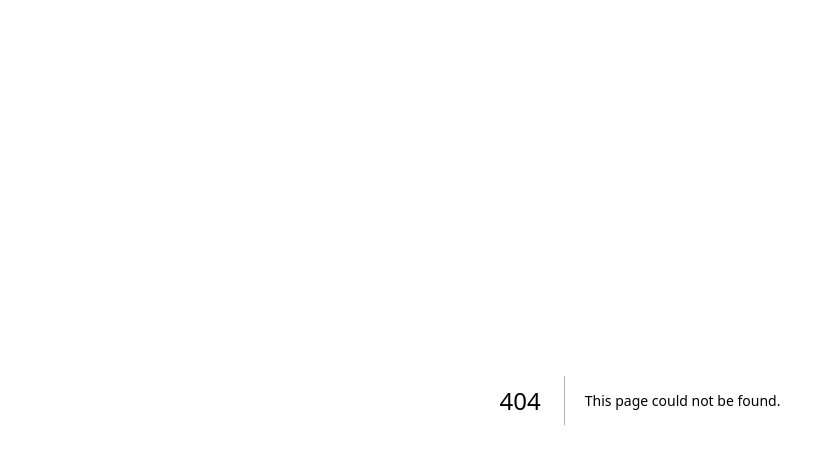
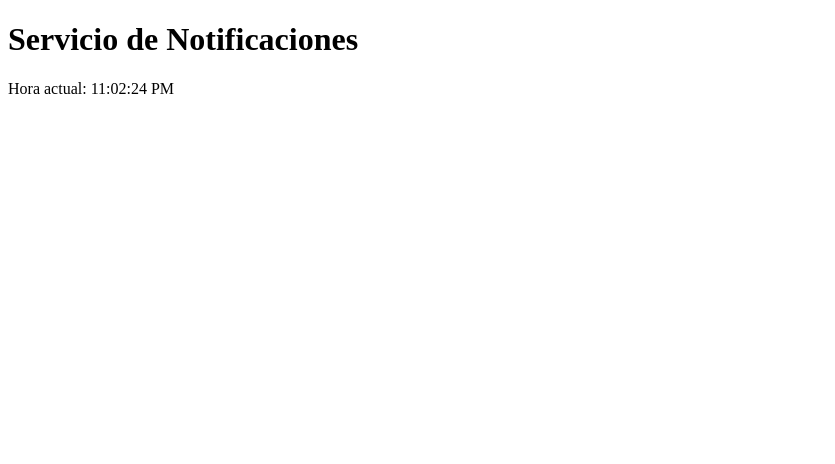
Before and after one commit to Betomx45/ALARMMEDICINE_CODE, a Next.js app: page /notificaciones in a window 1280 px wide. Before the commit this address had no page. Shown: the top 464 px of the page, without its empty margins (0-835 px from the left). Built offline with nearby package versions, Linux system fonts and the light colour scheme.

Commit message:
Servicio de notificaciones y correciones

```diff
--- a/package.json
+++ b/package.json
@@ -27,6 +27,7 @@
     "react-bootstrap": "^2.8.0",
     "react-dom": "18.2.0",
     "react-hook-form": "^7.45.1",
+    "react-notifications": "^1.7.4",
     "sequelize": "^6.32.0"
   },
   "devDependencies": {
--- /dev/null
+++ b/pages/notificaciones.js
@@ -0,0 +1,62 @@
+import { useState, useEffect } from 'react';
+import { NotificationContainer, NotificationManager } from 'react-notifications';
+import 'react-notifications/lib/notifications.css';
+
+export default function Notifications() {
+  const [currentTime, setCurrentTime] = useState(new Date());
+
+  useEffect(() => {
+    const interval = setInterval(() => {
+      setCurrentTime(new Date());
+    }, 1000);
+
+    return () => {
+      clearInterval(interval);
+    };
+  }, []);
+
+  useEffect(() => {
+    const notificationInterval = setInterval(() => {
+      sendNotification();
+    }, getMillisecondsUntilNextNotification());
+
+    return () => {
+      clearInterval(notificationInterval);
+    };
+  }, [currentTime]);
+
+  const sendNotification = () => {
+    // Código específico para enviar la notificación
+    NotificationManager.info('¡Es hora de tu Medicamento!');
+  };
+
+  const getMillisecondsUntilNextNotification = () => {
+    const currentHour = currentTime.getHours();
+    const startHour = 16;
+    const interval = 8;
+
+    let nextNotificationHour;
+
+    if (currentHour < startHour) {
+      nextNotificationHour = startHour;
+    } else {
+      const completedIntervals = Math.floor((currentHour - startHour) / interval);
+      nextNotificationHour = startHour + (completedIntervals + 1) * interval;
+    }
+
+    const nextNotificationTime = new Date(currentTime);
+    nextNotificationTime.setHours(nextNotificationHour, 0, 0, 0);
+
+    const millisecondsUntilNextNotification = nextNotificationTime.getTime() - currentTime.getTime();
+
+    return millisecondsUntilNextNotification;
+  };
+
+  return (
+    <div>
+      <h1>Servicio de Notificaciones</h1>
+      <p>Hora actual: {currentTime.toLocaleTimeString()}</p>
+      <NotificationContainer />
+    </div>
+  );
+}
```
Also changed, not shown: 1 other file (tests, documents, lock files or other folders).
